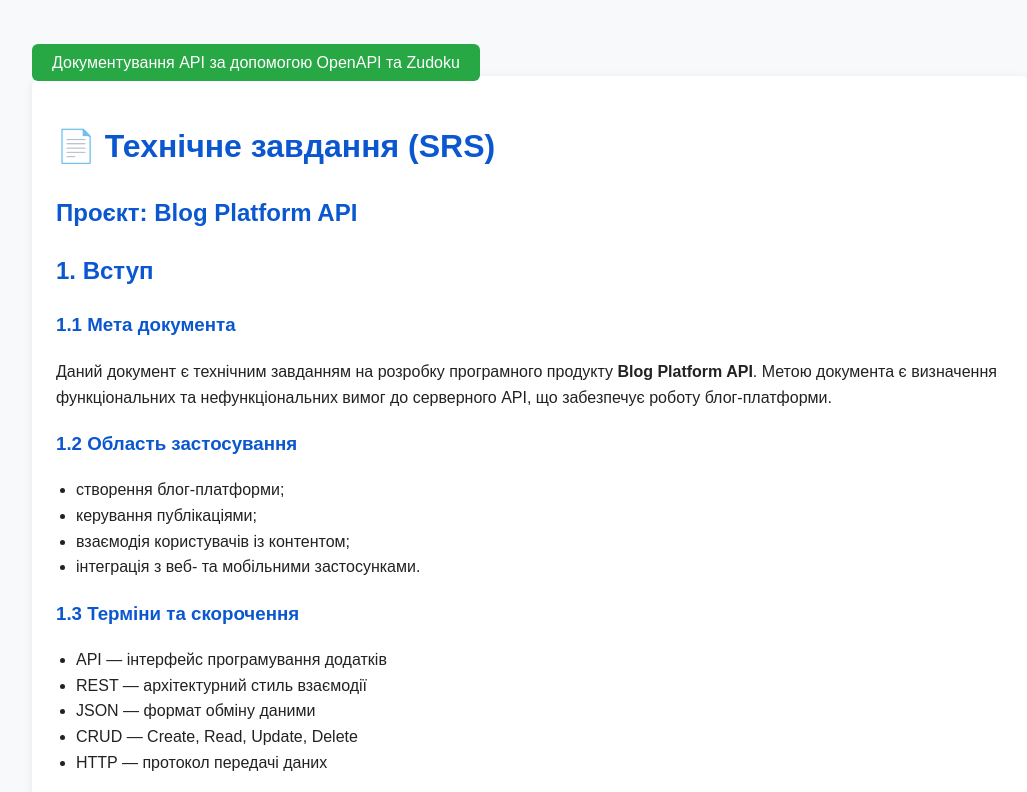
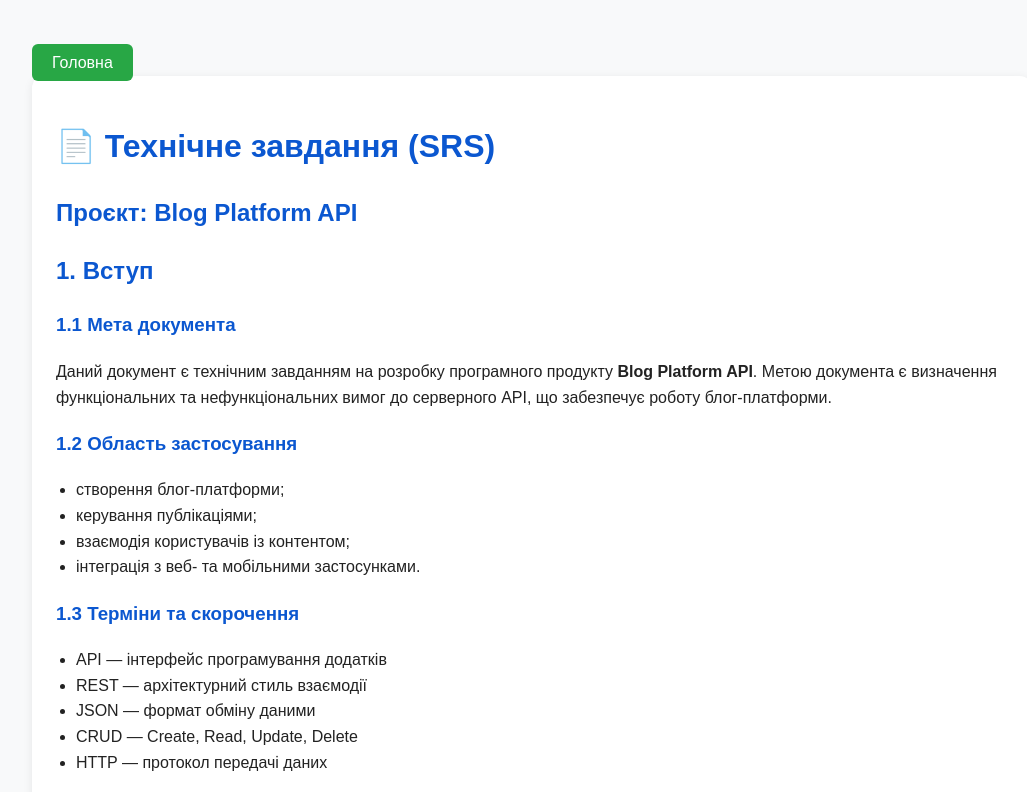
Before and after one commit to WildError/blog-platform-api, a plain HTML site: page docs/tz.html in a window 1280 px wide. Shown: the top 792 px of the page, without its empty margins (108-1135 px from the left). Drawn offline with Linux system fonts and the light colour scheme.

Commit message:
Update tz.html

```diff
--- a/docs/tz.html
+++ b/docs/tz.html
@@ -36,7 +36,7 @@
 </head>
 <body>
   <div style="margin-top:20px;">
-  <a href="docs/index.html" style="
+  <a href="index.html" style="
     padding:10px 20px;
     background:#28a745;
     color:white;
@@ -44,7 +44,7 @@
     border-radius:6px;
     margin-right:10px;
   ">
-    Документування API за допомогою OpenAPI та Zudoku
+   Головна
   </a>
 </div>
   <div class="card">
```
